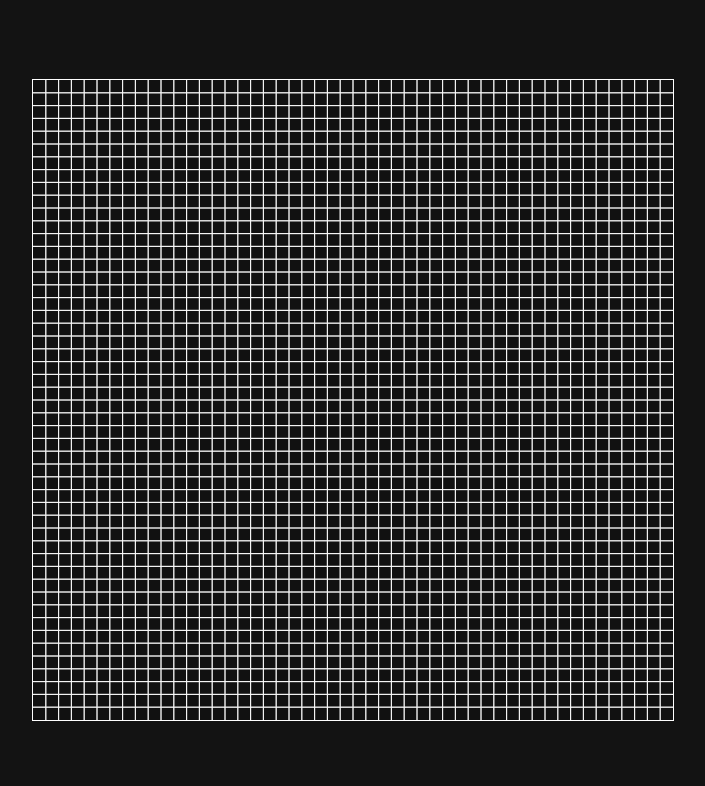
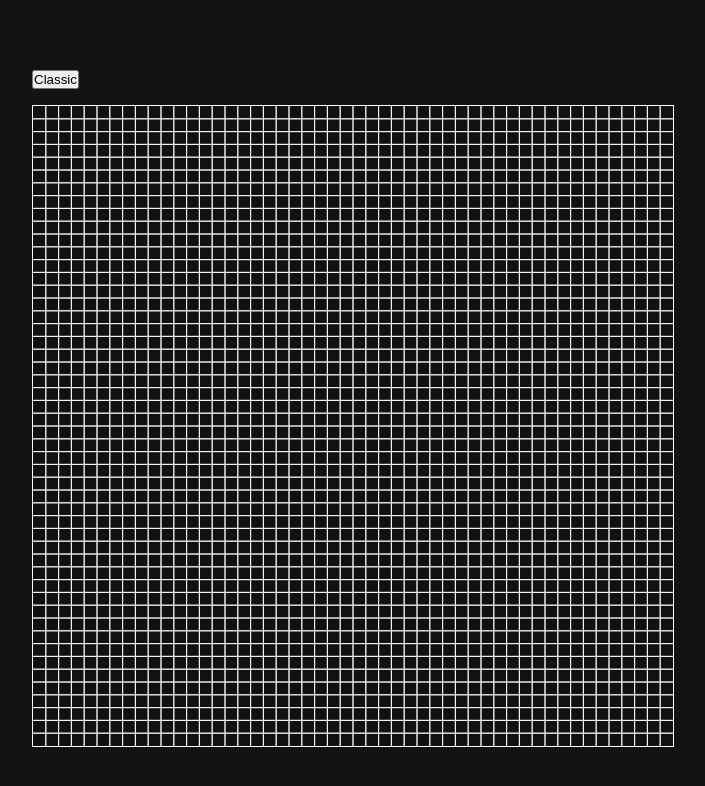
Before and after one commit to tahashieenavaz/falling-sand, a website built with Vite: page index.html in a window 1280 px wide. Shown: the whole page, without its empty margins (287-992 px from the left). Built offline with nearby package versions, Linux system fonts and the light colour scheme.

Commit message:
feat: update index.html structure and style.css for controls layout

```diff
--- a/index.html
+++ b/index.html
@@ -7,7 +7,9 @@
     <title>Falling Sand</title>
   </head>
   <body>
-    <div id="app"></div>
+    <div class="controls">
+      <button>Classic</button>
+    </div>
     <script type="module" src="/src/main.js"></script>
   </body>
 </html>
--- a/src/style.css
+++ b/src/style.css
@@ -8,7 +8,11 @@ body {
   min-height: 100vh;
   display: grid;
   place-content: center;
+  padding-block: 2rem;
 }
 canvas {
   border: 1px solid white;
 }
+.controls {
+  margin-block: 1rem;
+}
```
